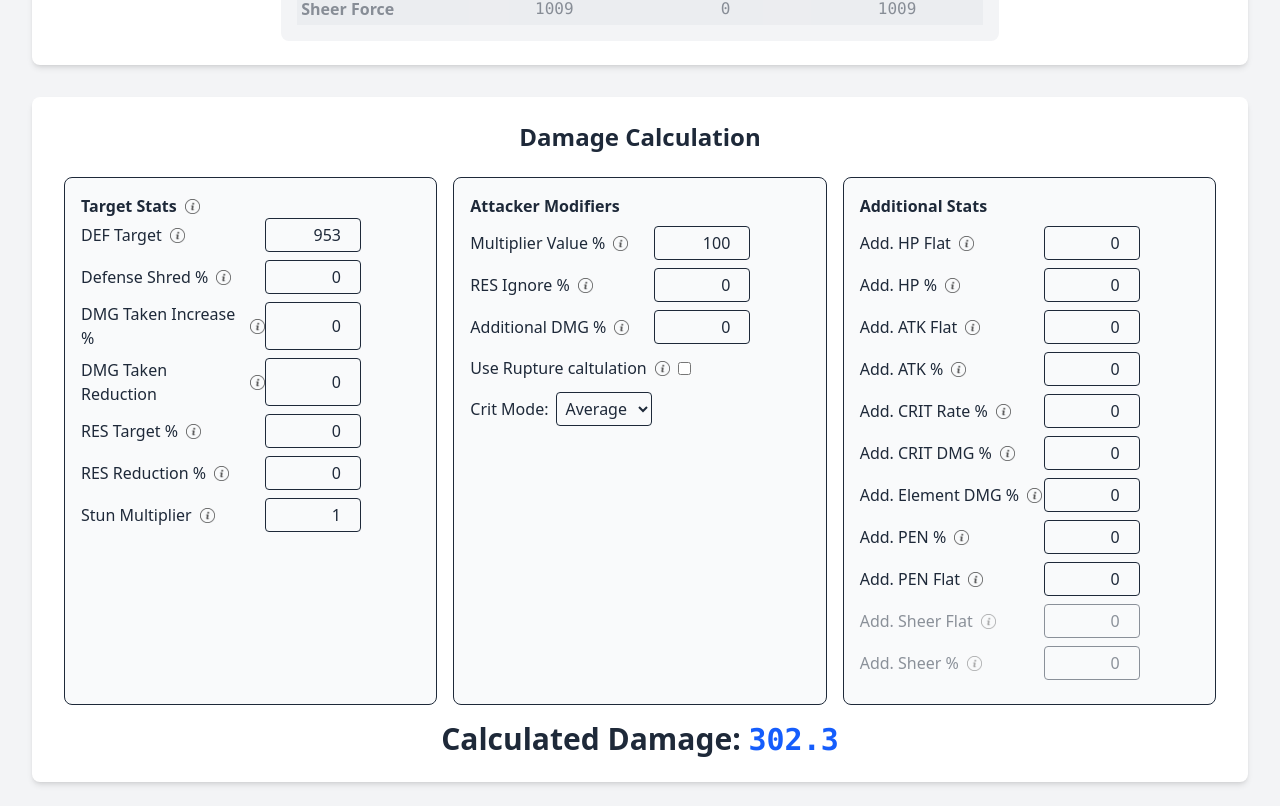
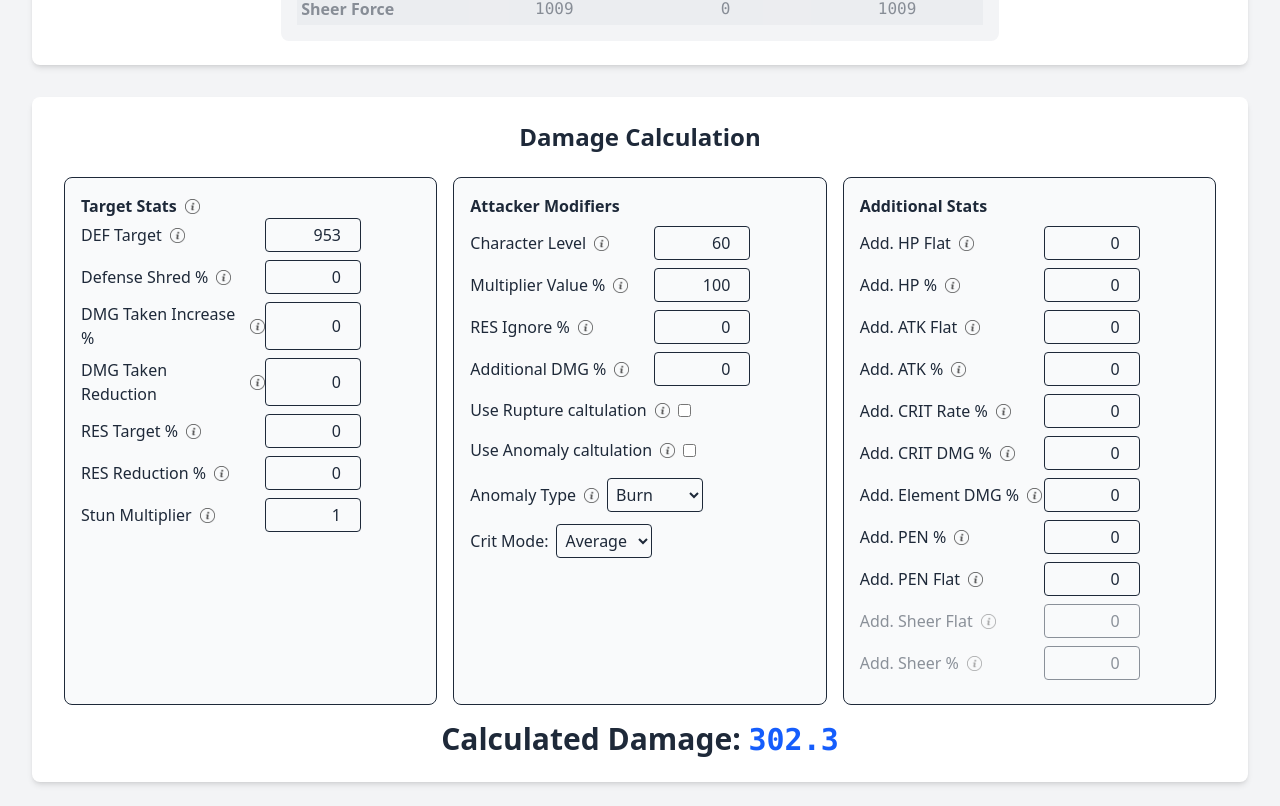
Before and after one commit to gigachadthegreat/zzzstatcalculator, a React (Vite) app: page / in a window 1280 px wide. Shown: the part 1447-2253 px from the top of the page. Built offline with nearby package versions, Linux system fonts and the light colour scheme.

Commit message:
feat: adds anomaly damage calculation

```diff
--- a/src/App.tsx
+++ b/src/App.tsx
@@ -1,6 +1,6 @@
 import StatCalculator from "./components/StatCalculator";
 import DamageCalculator from "./components/DamageCalculator";
-import { StatType, type Stats, type SelectedDrives, type SeletedSubstats, type statTypeKeys } from "./constants/types";
+import { StatType, type Stats, type SelectedDrives, type SeletedSubstats, type statTypeKeys, AnomalyMultipliers } from "./constants/types";
 import { useState, useEffect } from "react";
 import { calculateSheer, getCharacterFromName, getParameterizedStatsAsUrl, getsettingsFromUrl, getWengineFromName } from "./lib/Utility";
 import { Characters } from "./constants/Characters";
@@ -29,6 +29,8 @@ function App() {
             if (settings.critMode) setCritMode(settings.critMode as "avg" | "crit" | "noCrit");
             if (settings.multiplierValue != null) setMultiplierValue(settings.multiplierValue);
             if (settings.isRupture != null) setIsRupture(settings.isRupture);
+            if (settings.isAnomaly != null) setIsAnomaly(settings.isAnomaly);
+            if (settings.anomalyType != null) setAnomalyType(settings.anomalyType);
             if (settings.additionalHpFlat != null) setAdditionalHpFlat(settings.additionalHpFlat);
             if (settings.additionalHpPercent != null) setAdditionalHpPercent(settings.additionalHpPercent);
             if (settings.additionalAttackFlat != null) setAdditionalAttackFlat(settings.additionalAttackFlat);
@@ -40,6 +42,7 @@ function App() {
             if (settings.additionalElementPercent != null) setAdditionalElementPercent(settings.additionalElementPercent);
             if (settings.additionalSheerFlat != null) setAdditionalSheerFlat(settings.additionalSheerFlat);
             if (settings.additionalSheerPercent != null) setAdditionalSheerPercent(settings.additionalSheerPercent);
+            if (settings.characterLevel != null) setCharacterLevel(settings.characterLevel);
 
             setCalculatedStats(calculateStats(
                 getCharacterFromName(settings.characterName, Characters),
@@ -96,8 +99,9 @@ function App() {
     const [additionalDmgBonusMultiplierAttacker, setAdditionalDmgBonusMultiplierAttacker] = useState(0);
     const [critMode, setCritMode] = useState<"avg" | "crit" | "noCrit">("avg");
     const [multiplierValue, setMultiplierValue] = useState<number>(100);
-    const [isRupture, setIsRupture] = useState<boolean>(getCharacterFromName(characterName, Characters).speciality == "RUPTURE");
-
+    const [isRupture, setIsRupture] = useState<boolean>(getCharacterFromName(characterName, Characters).speciality == "ANOMALY");
+    const [isAnomaly, setIsAnomaly] = useState<boolean>(getCharacterFromName(characterName, Characters).speciality == "ANOMALY");
+    const [anomalyType, setAnomalyType] = useState<keyof typeof AnomalyMultipliers>("Burn");
     const [additionalHpFlat, setAdditionalHpFlat] = useState(0);
     const [additionalHpPercent, setAdditionalHpPercent] = useState(0);
     const [additionalAttackFlat, setAdditionalAttackFlat] = useState(0);
@@ -109,6 +113,7 @@ function App() {
     const [additionalElementPercent, setAdditionalElementPercent] = useState(0);
     const [additionalSheerFlat, setAdditionalSheerFlat] = useState(0);
     const [additionalSheerPercent, setAdditionalSheerPercent] = useState(0);
+    const [characterLevel, setCharacterLevel] = useState(60);
 
     const [additionalStats, setAdditionalStats] = useState<Stats>({
         HP_FLAT: 0,
@@ -164,6 +169,8 @@ function App() {
             setCalculatedStats(calculatedStats);
 
             setIsRupture(getCharacterFromName(newCharacterName, Characters).speciality == "RUPTURE");
+            setIsAnomaly(getCharacterFromName(newCharacterName, Characters).speciality == "ANOMALY");
+
             return newCharacterName;
         });
     };
@@ -242,6 +249,8 @@ function App() {
                                     critMode,
                                     multiplierValue,
                                     isRupture,
+                                    isAnomaly,
+                                    anomalyType,
                                     additionalHpFlat,
                                     additionalHpPercent,
                                     additionalAttackFlat,
@@ -252,7 +261,8 @@ function App() {
                                     additionalCritDamage,
                                     additionalElementPercent,
                                     additionalSheerFlat,
-                                    additionalSheerPercent
+                                    additionalSheerPercent,
+                                    characterLevel
                                 )
                             )
                         }
@@ -315,6 +325,10 @@ function App() {
                             setMultiplierValue={(value) => setMultiplierValue(value)}
                             isRupture={isRupture}
                             setIsRupture={(value) => setIsRupture(value)}
+                            isAnomaly={isAnomaly}
+                            setIsAnomaly={(value) => setIsAnomaly(value)}
+                            anomalyType={anomalyType}
+                            setAnomalyType={(value) => setAnomalyType(value)}
                             additionalHpFlat={additionalHpFlat}
                             setAdditionalHpFlat={(value) => setAdditionalHpFlat(value)}
                             additionalHpPercent={additionalHpPercent}
@@ -337,6 +351,8 @@ function App() {
                             setAdditionalSheerFlat={(value) => setAdditionalSheerFlat(value)}
                             additionalSheerPercent={additionalSheerPercent}
                             setAdditionalSheerPercent={(value) => setAdditionalSheerPercent(value)}
+                            characterLevel={characterLevel}
+                            setCharacterLevel={(value) => setCharacterLevel(value)}
                         />
                     </div>
                 </div>
--- a/src/components/DamageCalculator.tsx
+++ b/src/components/DamageCalculator.tsx
@@ -1,4 +1,4 @@
-import { type Stats as CalculatedStats, levelFactorAttacker } from "../constants/types";
+import { type Stats, levelFactorAttacker, AnomalyMultipliers } from "../constants/types";
 // import LabelWithInfo from "./LabelWithInfo";
 import infoIcon from "../assets/info-icon.png";
 import LabelWithTextInput from "./LabelWithTextInput";
@@ -44,6 +44,12 @@ function DamageCalculator({
     isRupture,
     setIsRupture,
 
+    isAnomaly,
+    setIsAnomaly,
+
+    anomalyType,
+    setAnomalyType,
+
     additionalHpFlat,
     setAdditionalHpFlat,
 
@@ -76,8 +82,11 @@ function DamageCalculator({
 
     additionalSheerPercent,
     setAdditionalSheerPercent,
+
+    characterLevel,
+    setCharacterLevel,
 }: {
-    calculatedStats: CalculatedStats | null;
+    calculatedStats: Stats | null;
     characterName: string;
 
     defTarget: number;
@@ -116,6 +125,12 @@ function DamageCalculator({
     isRupture: boolean;
     setIsRupture: (value: boolean) => void;
 
+    isAnomaly: boolean;
+    setIsAnomaly: (value: boolean) => void;
+
+    anomalyType: keyof typeof AnomalyMultipliers;
+    setAnomalyType: (value: keyof typeof AnomalyMultipliers) => void;
+
     additionalHpFlat: number;
     setAdditionalHpFlat: (value: number) => void;
 
@@ -148,11 +163,12 @@ function DamageCalculator({
 
     additionalSheerPercent: number;
     setAdditionalSheerPercent: (value: number) => void;
+
+    characterLevel: number;
+    setCharacterLevel: (value: number) => void;
 }) {
     // Character Stats
-    const characterLevel = 60;
-
-    const modifiedStats: CalculatedStats | null = calculatedStats
+    const modifiedStats: Stats | null = calculatedStats
         ? {
               ...calculatedStats,
               HP_FLAT: calculatedStats.HP_FLAT * (1 + additionalHpPercent / 100) + additionalHpFlat,
@@ -176,6 +192,32 @@ function DamageCalculator({
             calculatedmgTakenMultiplierTarget() *
             stunMultiplier
         );
+    };
+
+    const calculateAnomalyDamageDealt = () => {
+        if (!modifiedStats) return 0;
+        return (
+            calculateAnomalyBaseDamage() *
+            calculateAnomalyProficiencyMultiplier() *
+            calculateAnomalyLevelMultiplier() *
+            dmgBonusMultiplierAttacker() *
+            calculateDefenseMultiplier() *
+            calculateResMultiplier() *
+            calculatedmgTakenMultiplierTarget() *
+            stunMultiplier
+        );
+    };
+
+    const calculateAnomalyBaseDamage = () => {
+        return AnomalyMultipliers[anomalyType as keyof typeof AnomalyMultipliers] * (modifiedStats!.ATTACK_FLAT ?? 0);
+    };
+
+    const calculateAnomalyProficiencyMultiplier = () => {
+        return (modifiedStats!.ANOMALY_PROFICIENCY_FLAT ?? 0) * 0.01;
+    };
+
+    const calculateAnomalyLevelMultiplier = () => {
+        return 1 + (1 / 59) * (characterLevel - 1);
     };
 
     const calculateBaseDamage = () => {
@@ -228,7 +270,12 @@ function DamageCalculator({
         return 1 + dmgTakenIncrease / 100 - dmgTakenReduction / 100;
     };
 
-    const calculatedDamage = modifiedStats ? calculateDamageDealt() : 0;
+    let calculatedDamage = 0;
+    if (isAnomaly) {
+        calculatedDamage = modifiedStats ? calculateAnomalyDamageDealt() : 0;
+    } else {
+        calculatedDamage = modifiedStats ? calculateDamageDealt() : 0;
+    }
 
     return (
         <div className="">
@@ -310,6 +357,14 @@ function DamageCalculator({
                     <h3 className="font-bold mb-2">Attacker Modifiers</h3>
                     <div className="flex items-center gap-2 mb-2">
                         <LabelWithTextInput
+                            labelText="Character Level"
+                            infoText="The level of the attacking character. Affects Defense and Anomaly calculations."
+                            onInputChange={(value) => setCharacterLevel(Number(value))}
+                            inputValue={characterLevel}
+                        />
+                    </div>
+                    <div className="flex items-center gap-2 mb-2">
+                        <LabelWithTextInput
                             labelText="Multiplier Value %"
                             infoText="The percentage multiplier for the specific attack."
                             onInputChange={(value) => setMultiplierValue(Number(value))}
@@ -338,6 +393,25 @@ function DamageCalculator({
                             infoText={"Use Sheerforce in Damage calculation instead of Attack"}
                         />
                         <input checked={isRupture} onChange={(e) => setIsRupture(e.target.checked)} type="checkbox" />
+                    </div>
+                    <div className="flex items-center gap-2 mb-2 py-1">
+                        <LabelWithInfo labelText={"Use Anomaly caltulation"} infoText={"Use Anomalydamage in Damage calculation"} />
+                        <input checked={isAnomaly} onChange={(e) => setIsAnomaly(e.target.checked)} type="checkbox" />
+                    </div>
+                    <div className="flex items-center gap-2 mb-2 py-1">
+                        <LabelWithInfo
+                            labelText={"Anomaly Type"}
+                            infoText={"The attribute/element of the anomaly. Affects Damage calculation"}
+                        />
+                        <select
+                            value={anomalyType}
+                            onChange={(e) =>setAnomalyType(e.target.value as keyof typeof AnomalyMultipliers)} // prettier-ignore
+                            className="p-1 border rounded w-24"
+                        >
+                            {Object.keys(AnomalyMultipliers).map((key) => (
+                                <option value={key} key={key}>{key}</option>
+                            ))}
+                        </select>{" "}
                     </div>
                     <div className="flex items-center gap-2 mb-2">
                         <label>Crit Mode:</label>
--- a/src/lib/Utility.ts
+++ b/src/lib/Utility.ts
@@ -1,4 +1,4 @@
-import { type Character, type SelectedDrives, type SeletedSubstats } from "../constants/types";
+import { AnomalyMultipliers, type Character, type SelectedDrives, type SeletedSubstats } from "../constants/types";
 import { type Wengine } from "../constants/types";
 import { SheerHpConversionFactor, SheerAttackConsersionFactor } from "../constants/types";
 
@@ -48,6 +48,9 @@ export const getParameterizedStatsAsUrl = (
     critMode: string,
     multiplierValue: number,
     isRupture: boolean,
+    isAnomaly: boolean,
+    anomalyType: keyof typeof AnomalyMultipliers,
+
     additionalHpFlat: number,
     additionalHpPercent: number,
     additionalAttackFlat: number,
@@ -58,7 +61,8 @@ export const getParameterizedStatsAsUrl = (
     additionalCritDamage: number,
     additionalElementPercent: number,
     additionalSheerFlat: number,
-    additionalSheerPercent: number
+    additionalSheerPercent: number,
+    characterLevel: number
 ) => {
     const params = new URLSearchParams();
     params.set("characterName", characterName);
@@ -77,6 +81,8 @@ export const getParameterizedStatsAsUrl = (
     params.set("critMode", critMode);
     params.set("multiplierValue", multiplierValue.toString());
     params.set("isRupture", isRupture.toString());
+    params.set("isAnomaly", isAnomaly.toString());
+    params.set("anomalyType", anomalyType.toString());
     params.set("additionalHpFlat", additionalHpFlat.toString());
     params.set("additionalHpPercent", additionalHpPercent.toString());
     params.set("additionalAttackFlat", additionalAttackFlat.toString());
@@ -88,6 +94,7 @@ export const getParameterizedStatsAsUrl = (
     params.set("additionalElementPercent", additionalElementPercent.toString());
     params.set("additionalSheerFlat", additionalSheerFlat.toString());
     params.set("additionalSheerPercent", additionalSheerPercent.toString());
+    params.set("characterLevel", characterLevel.toString());
 
     return `${window.location.origin}${window.location.pathname}?${params.toString()}`;
 };
@@ -133,6 +140,9 @@ export const getsettingsFromUrl = () => {
     settings.critMode = parseParam("critMode", "string");
     settings.multiplierValue = parseParam("multiplierValue", "number");
     settings.isRupture = parseParam("isRupture", "boolean");
+    settings.isAnomaly = parseParam("isAnomaly", "boolean");
+    settings.anomalyType = parseParam("anomalyType", "string");
+
     settings.additionalHpFlat = parseParam("additionalHpFlat", "number");
     settings.additionalHpPercent = parseParam("additionalHpPercent", "number");
     settings.additionalAttackFlat = parseParam("additionalAttackFlat", "number");
@@ -144,6 +154,7 @@ export const getsettingsFromUrl = () => {
     settings.additionalElementPercent = parseParam("additionalElementPercent", "number");
     settings.additionalSheerFlat = parseParam("additionalSheerFlat", "number");
     settings.additionalSheerPercent = parseParam("additionalSheerPercent", "number");
+    settings.characterLevel = parseParam("characterLevel", "number");
 
     // Filter out null values so we only return settings that were present in the URL
     return Object.fromEntries(Object.entries(settings).filter(([, value]) => value !== null));
```
Also changed, not shown: src/constants/types.ts (+12 -10 lines).
